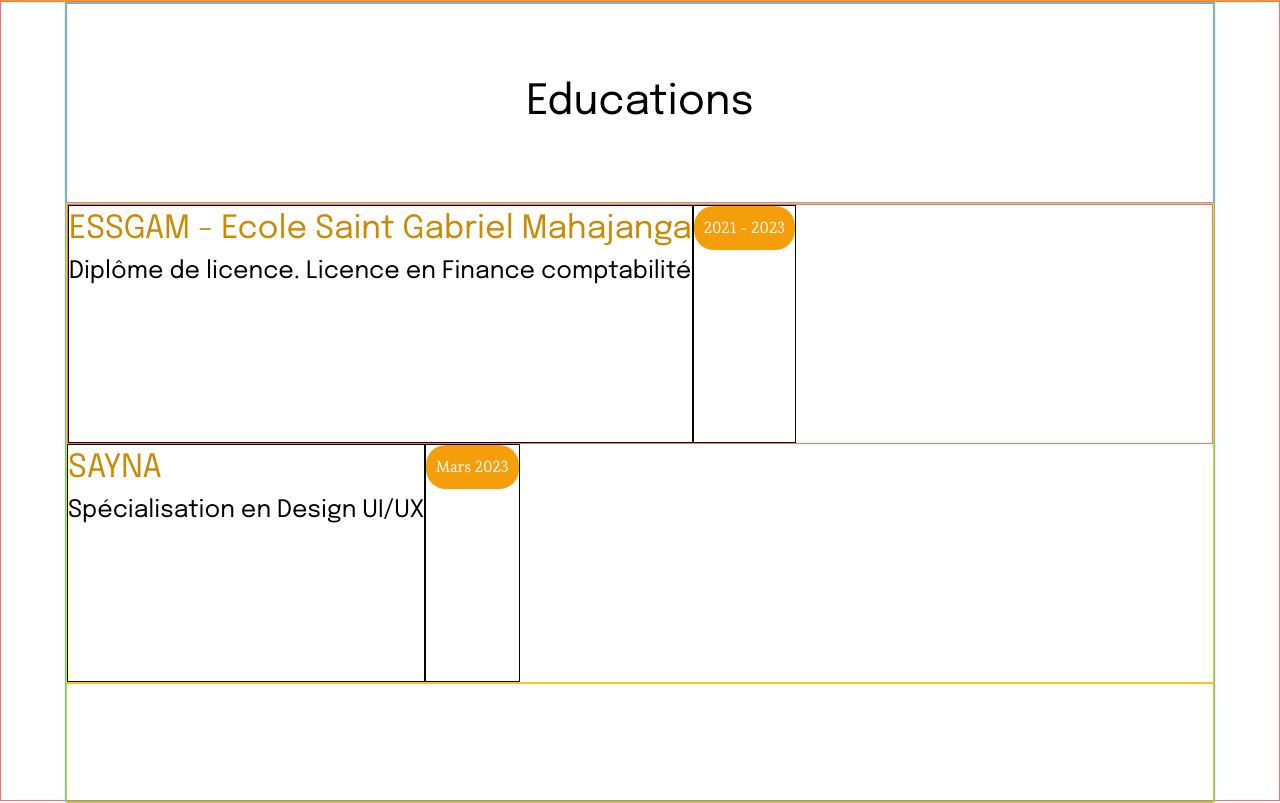
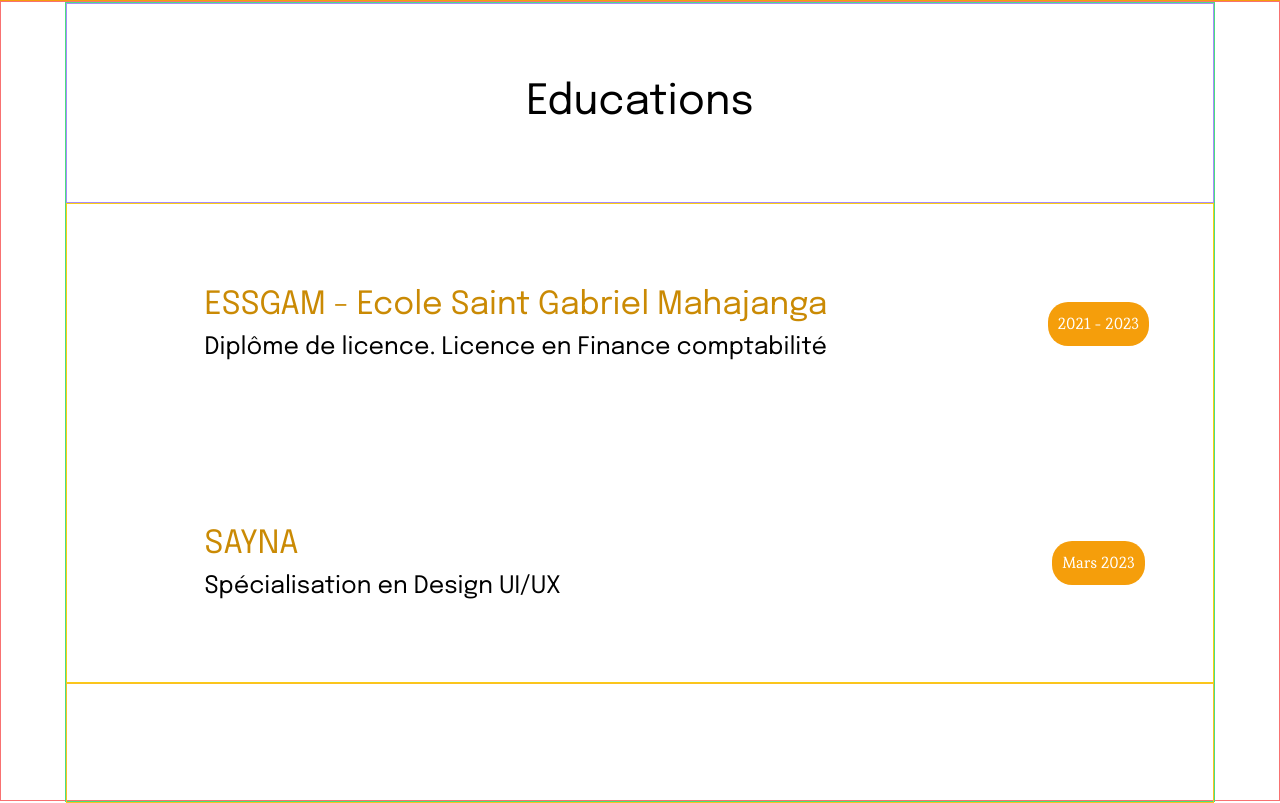
Before and after one commit to Rakotozonirina/Honey, a React (Vite) app: page / in a window 1280 px wide. Shown: the part 1078-1881 px from the top of the page. Built offline with nearby package versions, Linux system fonts and the light colour scheme.

Commit message:
feat: finish of the responsive education

```diff
--- a/src/components/Main.jsx
+++ b/src/components/Main.jsx
@@ -39,26 +39,34 @@
                 <h1 className='font-epilogue heading-educ'>Educations</h1>
             </article>
             <article className='border border-yellow-400 grid nice w-full h-[60dvh]'>
-                    <div className='flex border border-red-400 max-sm:flex-col max-sm:justify-around sm:max-md:justify-around sm:max-md:flex-col'>
-                    <article className='border border-gray-950'>
+                    <div className='flex max-sm:flex-col max-sm:justify-around sm:max-md:justify-around sm:max-md:flex-col'>
+                    <article className='md:max-lg:w-[80%] lg:max-xl:w-[80%] xl:w-[80%] xl:flex xl:items-center lg:max-xl:flex lg:max-xl:items-center md:max-lg:flex md:max-lg:items-center'>
+                        <div className='child-article'>
                             <h2 className='font-epilogue text-yellow-600 text-justify heading-two-education'>ESSGAM - Ecole Saint Gabriel Mahajanga</h2>
                             <p className='font-epilogue text-justify para-one-education'>Diplôme de licence. Licence en Finance comptabilité</p>
+                        </div>
                     </article>
-                    <div className='border max-sm:flex max-sm:justify-center max-sm:items-center sm:max-md:flex sm:max-md:justify-center sm:max-md:items-center border-gray-950'>
+                    <div className='max-sm:flex max-sm:justify-center max-sm:items-center sm:max-md:flex sm:max-md:justify-center sm:max-md:items-center md:max-lg:w-[20%] xl:w-[20%] xl:flex xl:items-center lg:max-xl:w-[20%] lg:max-xl:flex lg:max-xl:items-center md:max-lg:flex md:max-lg:items-center'>
+                        <div className='btn-article xl:flex xl:justify-center lg:max-xl:flex lg:max-xl:justify-center md:max-lg:flex md:max-lg:justify-center'>
                             <button className='p-2.5 w-fit rounded-[20px] bg-amber-500 font-esteban text-white'>
                                 2021 - 2023
                             </button>
                         </div>
                     </div>
+                    </div>
                     <div className='flex max-sm:flex-col max-sm:justify-around sm:max-md:justify-around sm:max-md:flex-col'>
-                    <article className='border border-gray-950'>
+                    <article className='md:max-lg:w-[80%] lg:max-xl:w-[80%] xl:w-[80%] xl:flex xl:items-center lg:max-xl:flex lg:max-xl:items-center md:max-lg:flex md:max-lg:items-center'>
+                        <div className='child-article'>
                             <h2 className='font-epilogue text-yellow-600 text-justify heading-two-education'>SAYNA</h2>
                             <p className='font-epilogue text-justify para-one-education'>Spécialisation en Design UI/UX</p>
+                        </div>
                     </article>
-                    <div className='border max-sm:flex max-sm:justify-center max-sm:items-center sm:max-md:flex sm:max-md:justify-center sm:max-md:items-center border-gray-950'>
+                    <div className='max-sm:flex max-sm:justify-center md:max-lg:w-[20%] lg:max-xl:w-[20%] xl:w-[20%] xl:flex xl:items-center md:max-lg:flex md:max-lg:items-center lg:max-xl:flex lg:max-xl:items-center max-sm:items-center sm:max-md:flex sm:max-md:justify-center sm:max-md:items-center'>
+                        <div className='btn-article xl:flex xl:justify-center lg:max-xl:flex lg:max-xl:justify-center md:max-lg:flex md:max-lg:justify-center'>
                             <button className='p-2.5 w-fit rounded-[20px] bg-amber-500 font-esteban text-white'>
                                 Mars 2023
                             </button>
+                        </div>
                     </div>
                     </div>
             </article>
--- a/src/index.css
+++ b/src/index.css
@@ -98,3 +98,33 @@
 .nice{
   grid-template-columns: repeat(1, minmax(0, 1fr));
 }
+@media (min-width:768px) and (max-width: 1024px){
+  .child-article{
+    width: min(90%, 900px);
+    margin-inline: auto;
+  }
+  .btn-article{
+    width: min(90%);
+    margin-inline: auto;
+  }
+}
+@media (min-width:1024px) and (max-width: 1280px){
+  .child-article{
+    width: min(90%, 900px);
+    margin-inline: auto;
+  }
+  .btn-article{
+    width: min(90%);
+    margin-inline: auto;
+  }
+}
+@media (min-width:1280px){
+  .child-article{
+    width: min(70%, 900px);
+    margin-inline: auto;
+  }
+  .btn-article{
+    width: min(90%);
+    margin-inline: auto;
+  }
+}
```
Lines whose indentation alone changed are shown as unchanged.
